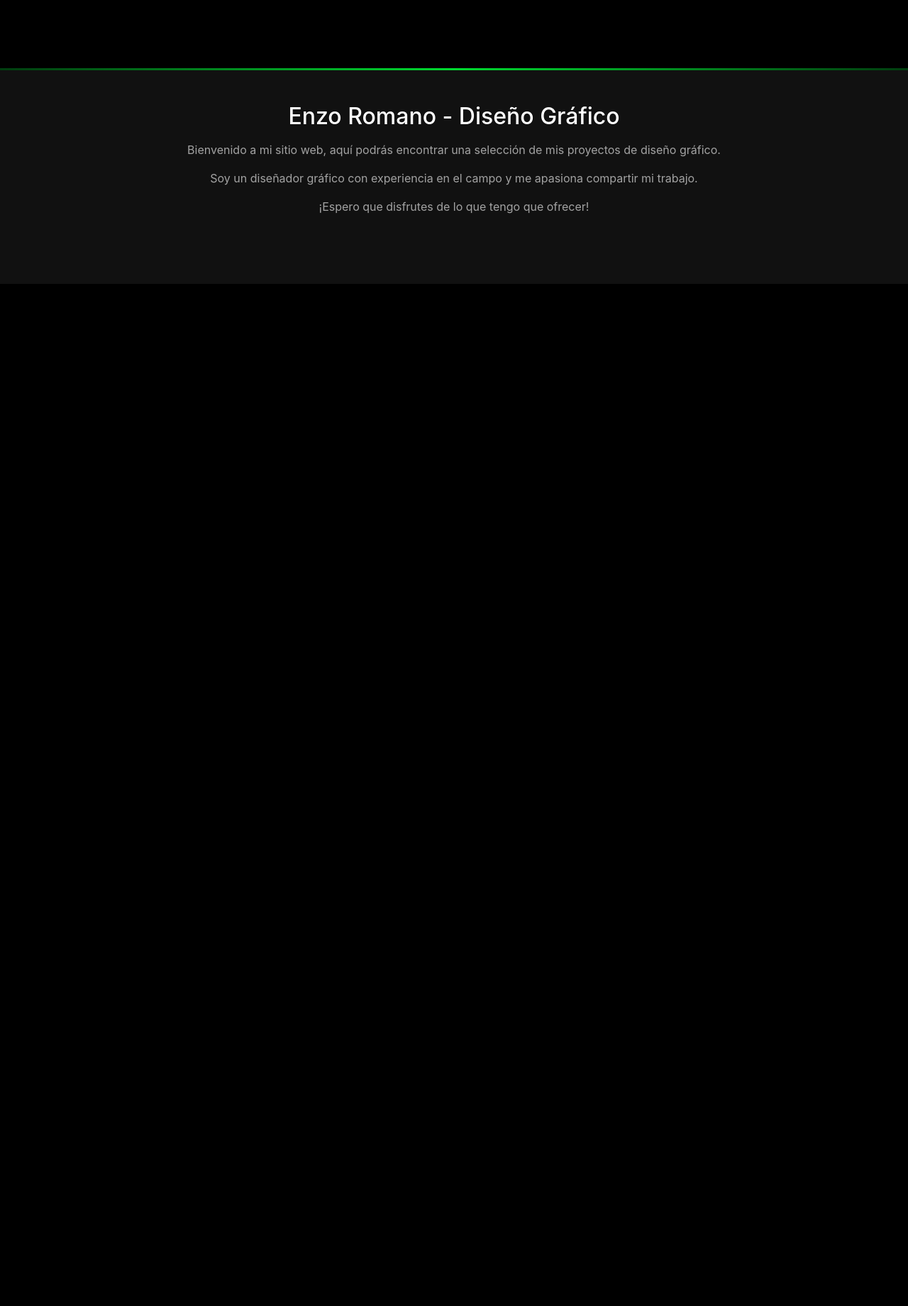
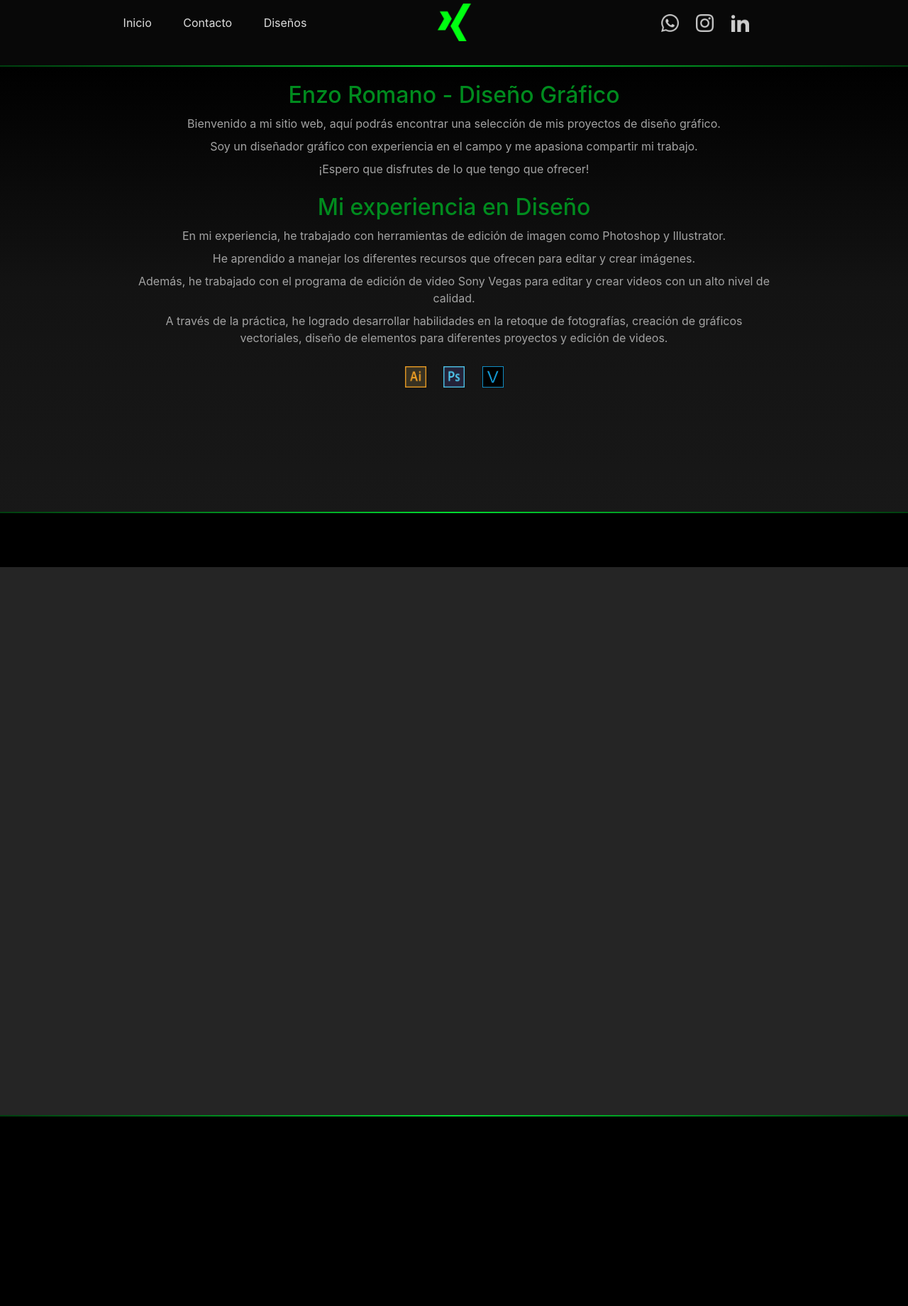
Before and after one commit to zalogon12/enzodg, a PHP site: page /mvc/ in a window 1280 px wide. Shown: the whole page at 71% size. Before the commit the page ends 400 px from the top, so only its background shows below. Run offline with PHP 8.4, Linux system fonts and the light colour scheme.

Commit message:
mas contenido 2.0

```diff
--- a/index.php
+++ b/index.php
@@ -11,15 +11,30 @@
 <body>
     <div class="cont-pagina">
 <?php require_once 'views/header.php';?>
+
 <div class="intro">
     <h1>Enzo Romano - Diseño Gráfico</h1>
     <p>Bienvenido a mi sitio web, aquí podrás encontrar una selección de mis proyectos de diseño gráfico.</p>
     <p>Soy un diseñador gráfico con experiencia en el campo y me apasiona compartir mi trabajo.</p>
     <p>¡Espero que disfrutes de lo que tengo que ofrecer!</p>
+    <h1>Mi experiencia en Diseño</h1>
+    <p>En mi experiencia, he trabajado con herramientas de edición de imagen como Photoshop y Illustrator.</p>
+  <p>He aprendido a manejar los diferentes recursos que ofrecen para editar y crear imágenes.</p>
+  <p>Además, he trabajado con el programa de edición de video Sony Vegas para editar y crear videos con un alto nivel de calidad.</p>
+  <p>A través de la práctica, he logrado desarrollar habilidades en la retoque de fotografías, creación de gráficos vectoriales, diseño de elementos para diferentes proyectos y edición de videos.</p>
+
+  <div class="icon-tecn">
+    <img src="public/img/itor.png" alt="">
+    <img src="public/img/psp.png" alt="">
+    <img src="public/img/sv.png" alt="">
+    </div>
 </div>
+<div class="tutul-foto"></div>
+
 <div class="cont-tre">
 
 </div>
 </div>
+
 </body>
 </html>
--- a/public/css/estilo.css
+++ b/public/css/estilo.css
@@ -1,5 +1,5 @@
 *{
-    scroll-behavior: smooth;
+   scroll-behavior: smooth;
     text-decoration: none;
     font-family: -apple-system,BlinkMacSystemFont,Segoe UI,Roboto,Oxygen,Ubuntu,Cantarell,Fira Sans,Droid Sans,Helvetica Neue,sans-serif;
     color: rgb(221, 221, 221);
@@ -12,10 +12,10 @@ body{
 .cont-pagina{
 display: grid;
 width: 100%;
-height: 100vh;
-grid-template-rows: repeat(1,  12% 38% 40%);
+height: 230vh;
+grid-template-rows: repeat(1,  5% 34.2% 4.2% 42%);
 grid-template-columns: repeat(1, 100%);
-background-color: black;
+background-color: #000000;
 }
 .cont-hi{
 
@@ -23,55 +23,155 @@ grid-row: 1;
 grid-column: 1;
 width: 100%;
 height: 100%;
-background-color: black;
-
+background-color: #111111f1;
+ position: sticky;
+ top: 0;
 }
 
 
 .menu{
+
     display: grid;
     width: 100%;
     height: 100%;
     grid-template-rows: repeat(1,100%);
     grid-template-columns: repeat(1, 40% 20% 40%);
-
-    border-bottom: 3px solid transparent;
+    background-color: rgba(0, 0, 0, 0.473);
+    border-bottom: 2.4px solid transparent;
     border-image: linear-gradient(to right, #003d0f , #00db30 ,  #003d0f ) 1;
 
  }
+
  .intro{
-    grid-row: 2;
-grid-column: 1;
-
-background-color: #111111;
-    padding: 3vh 0;
-margin-top: 3px;
-text-align: center;
-font-family: Arial, sans-serif;
-color: rgb(255, 255, 255);
+background:linear-gradient(to top, rgb(24, 24, 24), rgb(19, 19, 19), rgb(0, 0, 0));
 
 
+text-align: center;
+color: rgb(255, 255, 255);
+width: 100%;
+height: 100%;
+grid-row: 2;
+grid-column: 1;
  }
 
 
  .intro h1 {
     font-size: 32px;
     font-weight: 450;
-    margin-bottom: 16px;
-    color: rgb(255, 255, 255);
+    margin-bottom: 10px;
+    color: #008b1e;
+    margin: 0;
+    margin-bottom: 1.2vh;
+    margin-top: 2.7vh;
+
 }
 
 .intro p {
+    text-align: center;
+    max-width: 70%;
+    margin: 0 auto;
+
     font-size: 16px;
     line-height: 1.5;
     margin-bottom: 8px;
     color:rgb(163, 163, 163);
 }
+
+
+
  .cont-tre{
-    display: grid;
+    grid-row: 4;
+grid-column: 1;
+display: grid;
 width: 100%;
 height: 100%;
-grid-template-rows: repeat(1,100%);
-grid-template-columns: repeat(3, 32% 32% 32%);
-grid-gap: 2%;
+grid-template-rows: repeat(2, 49%);
+grid-template-columns: repeat(3, 32.5%);
+row-gap:2%;
+column-gap:1%;
+
+background-color: #252525;
+border-bottom: 2.4px solid transparent;
+    border-image: linear-gradient(to right, #003d0f , #00db30 ,  #003d0f ) 1;
+
  }
+ .cont-br ul{
+    width: 80%;
+    height: 100%;
+    grid-row: 1;
+    grid-column: 1;
+    list-style-type: none;
+    margin: 0;
+    padding: 0;
+    overflow: hidden;
+  margin-left: 30%;
+
+ }
+ .cont-br li {
+ display: inline-block;
+ color: rgb(172, 172, 172);
+ padding: 22px 20px;
+ text-decoration: none;
+
+}
+.cont-br a:hover{
+color: rgb(255, 255, 255);
+
+}
+.redes a img{
+    width: 25px;
+    height: 25px;
+    padding: 20px 10px;
+    filter: brightness(80%);
+}
+.redes img:hover{
+  transform: scale(1.02);
+  filter: brightness(100%);
+}
+.redes {
+  align-items: center;
+  justify-content: center;
+
+margin-left: 30%;
+grid-row: 1;
+grid-column: 3;
+}
+
+
+.logot a img{
+    width: 53px;
+    height: 53px;
+    padding: 5px ;
+ margin-left: 38%;
+
+}
+
+.logot {
+
+   align-items: center;
+  justify-content: center;
+width: 100%;
+height: 100%;
+grid-row: 1;
+grid-column: 2;
+}
+.icon-tecn{
+    width: 100%;
+    height: 33px;
+}
+.icon-tecn img{
+    width: 30px;
+    height: 30px;
+    padding: 20px 10px;
+    align-items: center;
+    justify-content: center;
+}
+.tutul-foto{
+    width: 100%;
+    height: 100%;
+    grid-row: 3;
+    grid-column: 1;
+    border-top: 2.4px solid transparent;
+    border-image: linear-gradient(to right, #003d0f , #00db30 ,  #003d0f ) 1;
+
+}
--- a/views/header.php
+++ b/views/header.php
@@ -1,7 +1,21 @@
 <div class="cont-hi">
+    <div class="menu">
+    <div class="cont-br">
+        <ul>
+        <li><a href="#">Inicio</a></li>
+        <li><a href="#">Contacto</a></li>
+        <li><a href="#">Diseños</a></li>
+</ul></div>
+       <div class="redes">
+<a href="#"><img src="public/img/waap.png" alt=""></a>
+<a href="#"><img src="public/img/igma.png" alt=""></a>
+<a href="#"><img src="public/img/linke.png" alt=""></a>
 
+</div>
+<div class="logot">
 
-    <div class="menu">
+<a href="#"><img src="public/img/logo.png" alt=""></a>
 
     </div>
 </div>
+</div>
```
Also changed, not shown: public/img/dis.png (added), public/img/igma.png (added), public/img/itor.png (added), public/img/linke.png (added), public/img/logo.png (added), public/img/psp.png (added), public/img/sv.png (added), public/img/waap.png (added).
